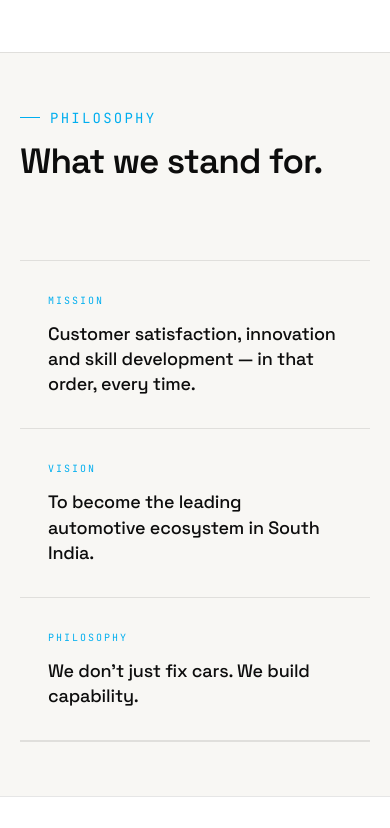
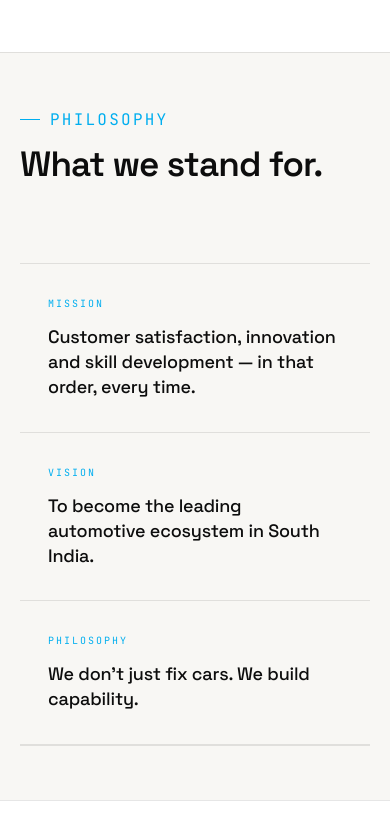
Before and after one commit to Saka7algo/abudhabi, a plain HTML site: page story.html in a window 390 px wide. Shown: the part 1696-2524 px from the top of the page. Drawn offline with Linux system fonts and the light colour scheme.

Commit message:
feat: increase section labels a little more

```diff
--- a/assets/adm.css
+++ b/assets/adm.css
@@ -117,7 +117,7 @@ html[data-theme="dark"] .hero-full .hero-ticker{background:rgba(16,16,18,.92);bo
 /* ── SECTION HEADERS ──────────────────────────────────────── */
 .sec-wrap{max-width:var(--maxw);margin:0 auto;padding:0 40px}
 .sec-head{padding:96px 0 56px}
-.sec-label{font-family:'JetBrains Mono',monospace;font-size:15px;letter-spacing:.18em;text-transform:uppercase;color:var(--blue);margin-bottom:18px;display:flex;align-items:center;gap:10px}
+.sec-label{font-family:'JetBrains Mono',monospace;font-size:18px;letter-spacing:.16em;text-transform:uppercase;color:var(--blue);margin-bottom:18px;display:flex;align-items:center;gap:10px}
 .sec-label::before{content:"";width:20px;height:1px;background:var(--blue)}
 .sec-title{margin-bottom:0}
 .sec-sub{color:var(--mute);font-size:15px;max-width:50ch;margin-top:14px;line-height:1.6}
@@ -433,7 +433,7 @@ footer{border-top:1px solid var(--line);padding:56px 0 36px;background:var(--bg2
   section[style*="padding:120px"]{padding:94px 0 54px!important}
   section[style*="padding:80px"]{padding:54px 0!important}
   .sec-head{padding:54px 0 32px}
-  .sec-label{font-size:14px;letter-spacing:.16em;margin-bottom:14px}
+  .sec-label{font-size:16px;letter-spacing:.14em;margin-bottom:14px}
   .sec-sub{font-size:14.5px}
 
   .chooser-grid,
```
